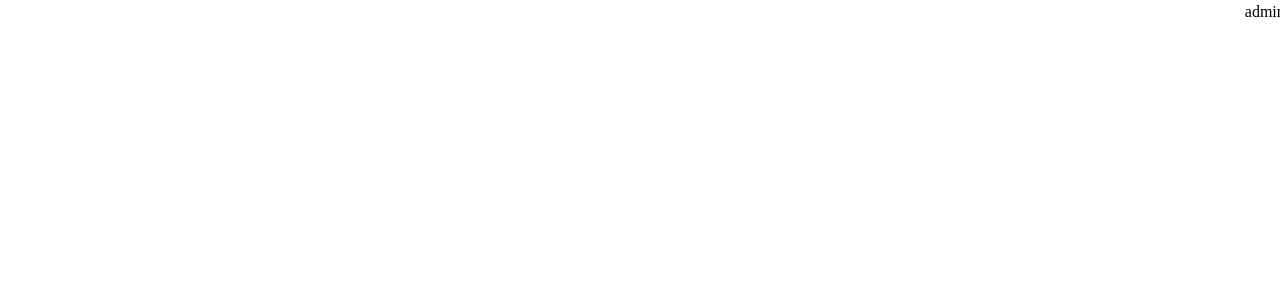
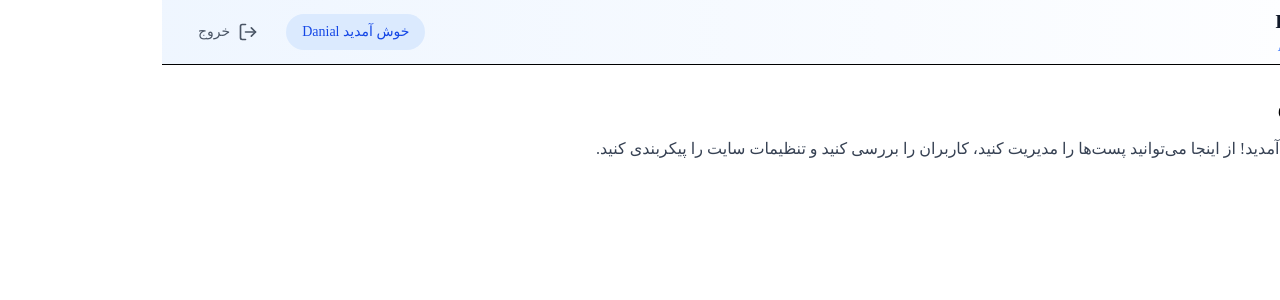
Before and after one commit to danialmousavi/blog-project, a Next.js app in the folder blog-front-end/: page /p-admin in a window 1280 px wide. Shown: the top 300 px of the page. Built offline with nearby package versions, Linux system fonts and the light colour scheme; a web font is replaced by a local one.

Commit message:
create admin panel navbar

```diff
--- a/blog-front-end/app/(adminPanel)/layout.tsx
+++ b/blog-front-end/app/(adminPanel)/layout.tsx
@@ -1,3 +1,4 @@
+import AdminNavbar from "@/components/AdminPanel/AdminNavbar/AdminNavbar";
 import ToastProvider from "@/components/modules/providers/ToastProvider";
 
 export default function AdminPanelLayout({
@@ -7,6 +8,7 @@ export default function AdminPanelLayout({
 }>) {
   return (
     <>
+    <AdminNavbar/>
       {children}
       <ToastProvider />
     </>
--- a/blog-front-end/app/(adminPanel)/p-admin/page.tsx
+++ b/blog-front-end/app/(adminPanel)/p-admin/page.tsx
@@ -1,7 +1,12 @@
-import React from 'react'
+import React from "react";
 
 export default function page() {
   return (
-    <div>admin page</div>
-  )
+<div className="p-6">
+  <h1 className="text-2xl font-bold mb-4">داشبورد ادمین</h1>
+  <p className="text-gray-700">
+    به پنل مدیریت خوش آمدید! از اینجا می‌توانید پست‌ها را مدیریت کنید، کاربران را بررسی کنید و تنظیمات سایت را پیکربندی کنید.
+  </p>
+</div>
+  );
 }
--- /dev/null
+++ b/blog-front-end/components/AdminPanel/AdminNavbar/AdminNavbar.tsx
@@ -0,0 +1,58 @@
+"use client";
+
+import { FiLogOut } from "react-icons/fi";
+import { HiSparkles } from "react-icons/hi2";
+
+type AdminNavbarProps = {
+  username?: string;
+};
+
+export default function AdminNavbar({ username = "Danial" }: AdminNavbarProps) {
+  return (
+    <header className="sticky top-0 z-50">
+      <div className="bg-gradient-to-r from-blue-50 to-white border-b">
+        <div className="max-w-7xl mx-auto px-4 sm:px-6">
+          <div className="h-16 flex items-center justify-between">
+
+            {/* ===== Logo / Brand ===== */}
+            <div className="flex items-center gap-3">
+              <div className="w-10 h-10 rounded-xl bg-blue-600 flex items-center justify-center text-white shadow-md">
+                <HiSparkles size={22} />
+              </div>
+
+              <div className="leading-tight">
+                <p className="font-extrabold text-gray-900 text-lg">
+                  Danial Blog
+                </p>
+                <span className="text-xs text-blue-600 font-medium">
+                  Admin Dashboard
+                </span>
+              </div>
+            </div>
+
+            {/* ===== User / Actions ===== */}
+            <div className="flex items-center gap-4">
+              {/* Welcome Badge */}
+              <div className="hidden sm:flex items-center gap-2 px-4 py-2 rounded-full bg-blue-100 text-blue-700 text-sm font-medium">
+                خوش آمدید {username}
+              </div>
+
+              {/* Logout */}
+              <button
+                className="group flex items-center gap-2 px-3 py-2 rounded-xl
+                           text-gray-600 hover:text-red-600
+                           hover:bg-red-50 transition"
+              >
+                <FiLogOut size={20} />
+                <span className="hidden md:inline text-sm font-medium">
+                  خروج
+                </span>
+              </button>
+            </div>
+
+          </div>
+        </div>
+      </div>
+    </header>
+  );
+}
```
